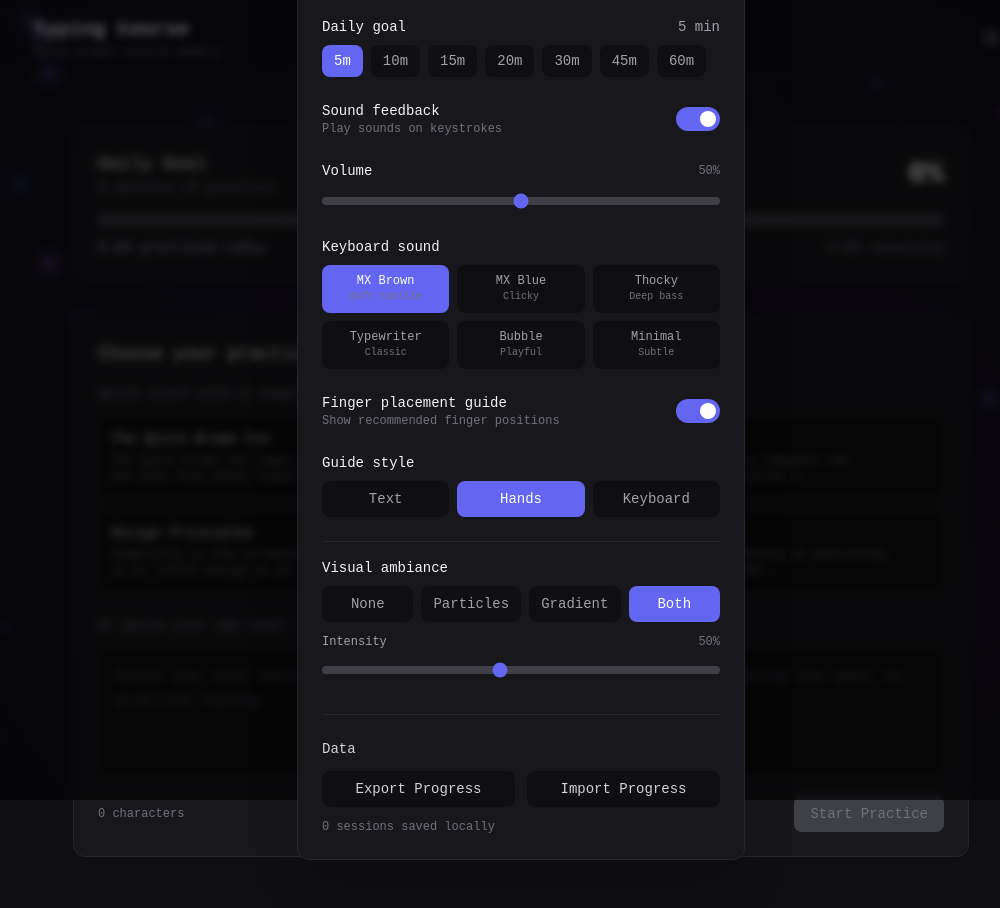
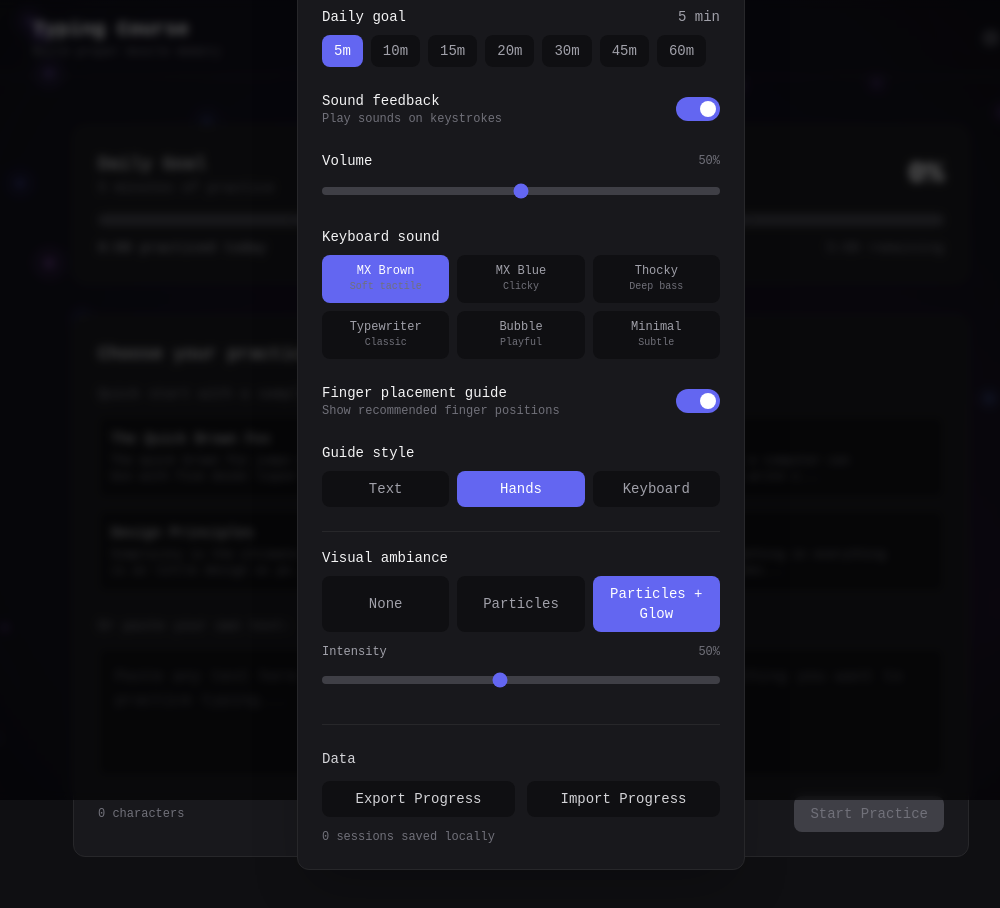
Before and after one commit to mathonsunday/typing-course, a Next.js app: page / in a window 1280 px wide. Both pictures are taken after a click on the button 1110 px from the left and 38 px from the top of the page. Shown: the top 908 px of the page, without its empty margins (119-1119 px from the left). Built offline with nearby package versions, Linux system fonts and the light colour scheme.

Commit message:
Remove standalone gradient option, keep Particles and Particles+Glow

```diff
--- a/components/SettingsPanel.tsx
+++ b/components/SettingsPanel.tsx
@@ -23,8 +23,7 @@ const SOUND_PROFILES = [
 const AMBIANCE_STYLES = [
   { id: 'none', name: 'None' },
   { id: 'particles', name: 'Particles' },
-  { id: 'gradient', name: 'Gradient' },
-  { id: 'both', name: 'Both' },
+  { id: 'both', name: 'Particles + Glow' },
 ] as const
 
 export default function SettingsPanel({ isOpen, onClose }: SettingsPanelProps) {
--- a/components/VisualAmbiance.tsx
+++ b/components/VisualAmbiance.tsx
@@ -2,7 +2,7 @@
 
 import { useEffect, useRef } from 'react'
 
-export type AmbianceStyle = 'none' | 'particles' | 'gradient' | 'both'
+export type AmbianceStyle = 'none' | 'particles' | 'both'
 
 interface VisualAmbianceProps {
   style: AmbianceStyle
@@ -42,8 +42,8 @@ export default function VisualAmbiance({ style, intensity = 0.5 }: VisualAmbianc
     const animate = () => {
       ctx.clearRect(0, 0, canvas.width, canvas.height)
 
-      // Draw gradient background
-      if (style === 'gradient' || style === 'both') {
+      // Draw gradient background (only with particles in 'both' mode)
+      if (style === 'both') {
         drawGradient(ctx, canvas, gradientPhaseRef.current, intensity)
         gradientPhaseRef.current += 0.002 * intensity
       }
--- a/lib/storage.ts
+++ b/lib/storage.ts
@@ -22,7 +22,7 @@ export interface TypingSession {
 
 export type FingerGuideMode = 'hands' | 'text' | 'keyboard'
 export type KeyboardSoundProfile = 'mxBrown' | 'mxBlue' | 'thocky' | 'typewriter' | 'bubble' | 'minimal' | 'none'
-export type AmbianceStyle = 'none' | 'particles' | 'gradient' | 'both'
+export type AmbianceStyle = 'none' | 'particles' | 'both'
 
 export interface UserSettings {
   showFingerGuide: boolean
```
